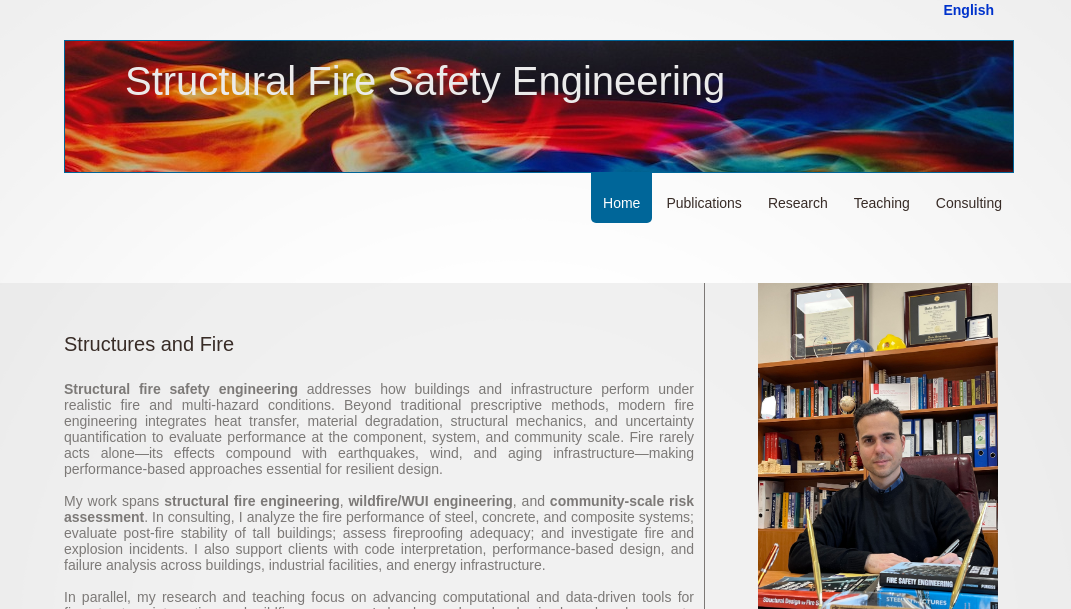
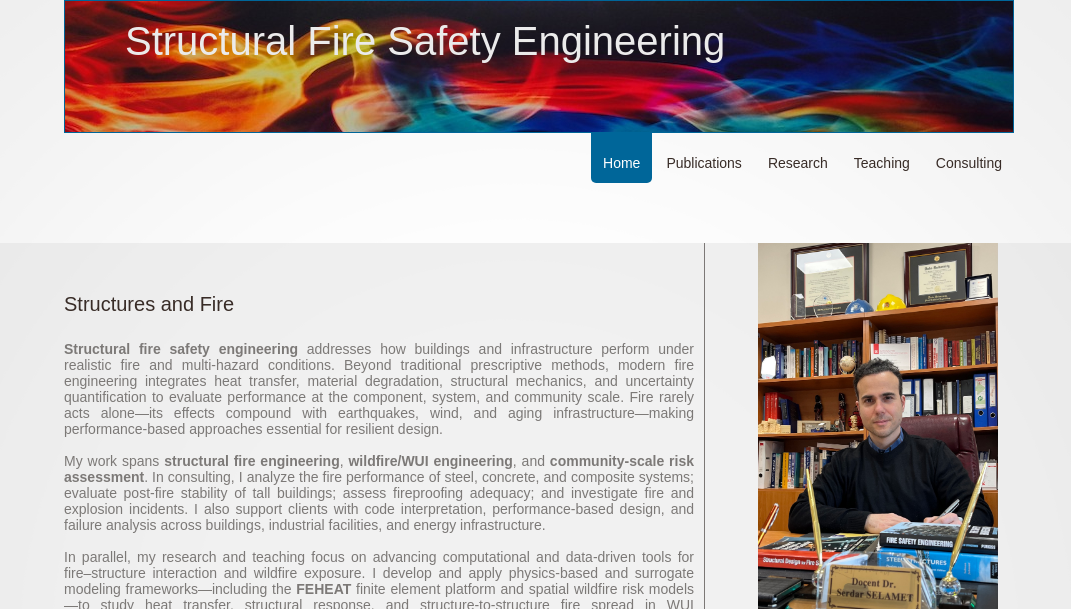
Before and after one commit to sselamet/my-website, a plain HTML site: page index.html in a window 1280 px wide. Shown: the top 609 px of the page, without its empty margins (101-1172 px from the left). Drawn offline with nearby package versions, Linux system fonts and the light colour scheme; some packages are replaced by stand-ins of ours; a script that the page names is missing.

Commit message:
Fix HTML structure and remove duplicate content

```diff
--- a/index.html
+++ b/index.html
@@ -32,10 +32,6 @@
 <header>
   <div class="container_24">
     <div class="grid_24">
-
-      <p class="languagechange">
-        <strong><a href="index.html">English</a></strong>
-      </p>
 
       <div class="box">
         <h21>Structural Fire Safety Engineering</h21>
```
